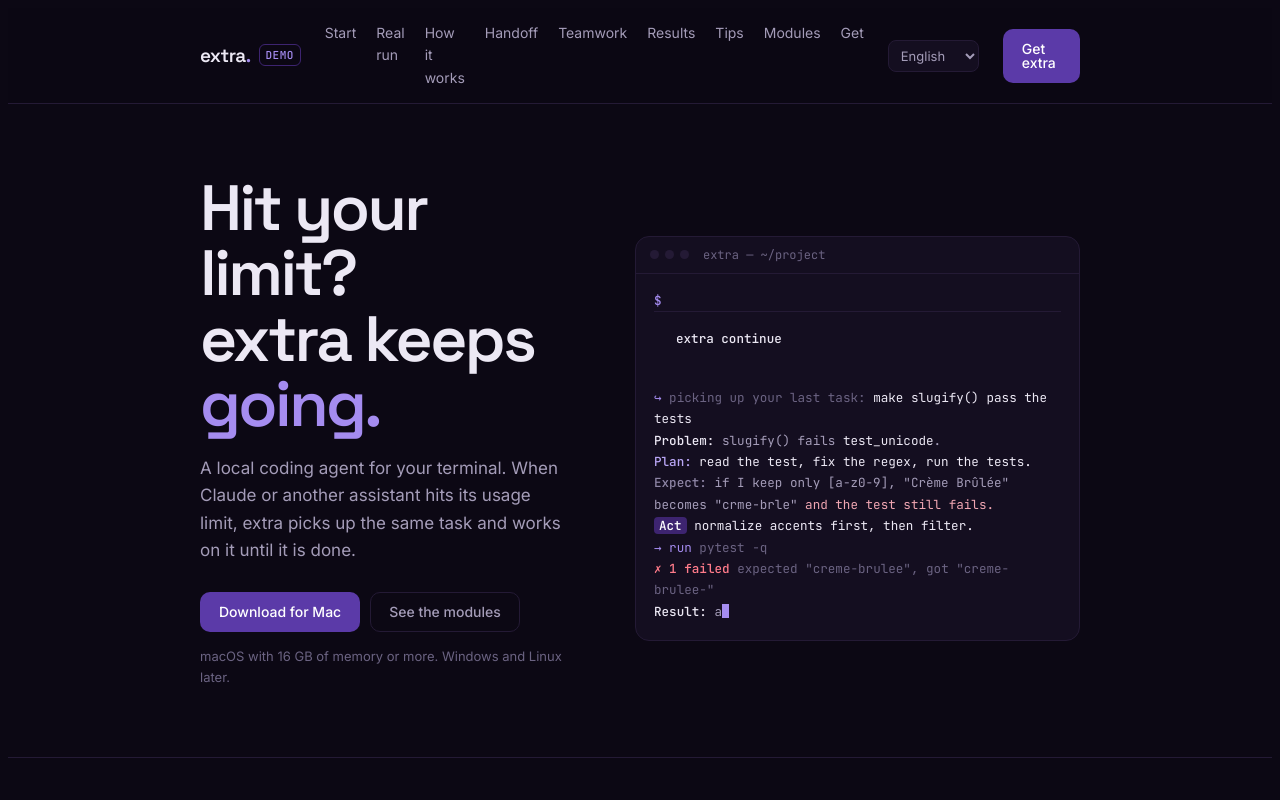
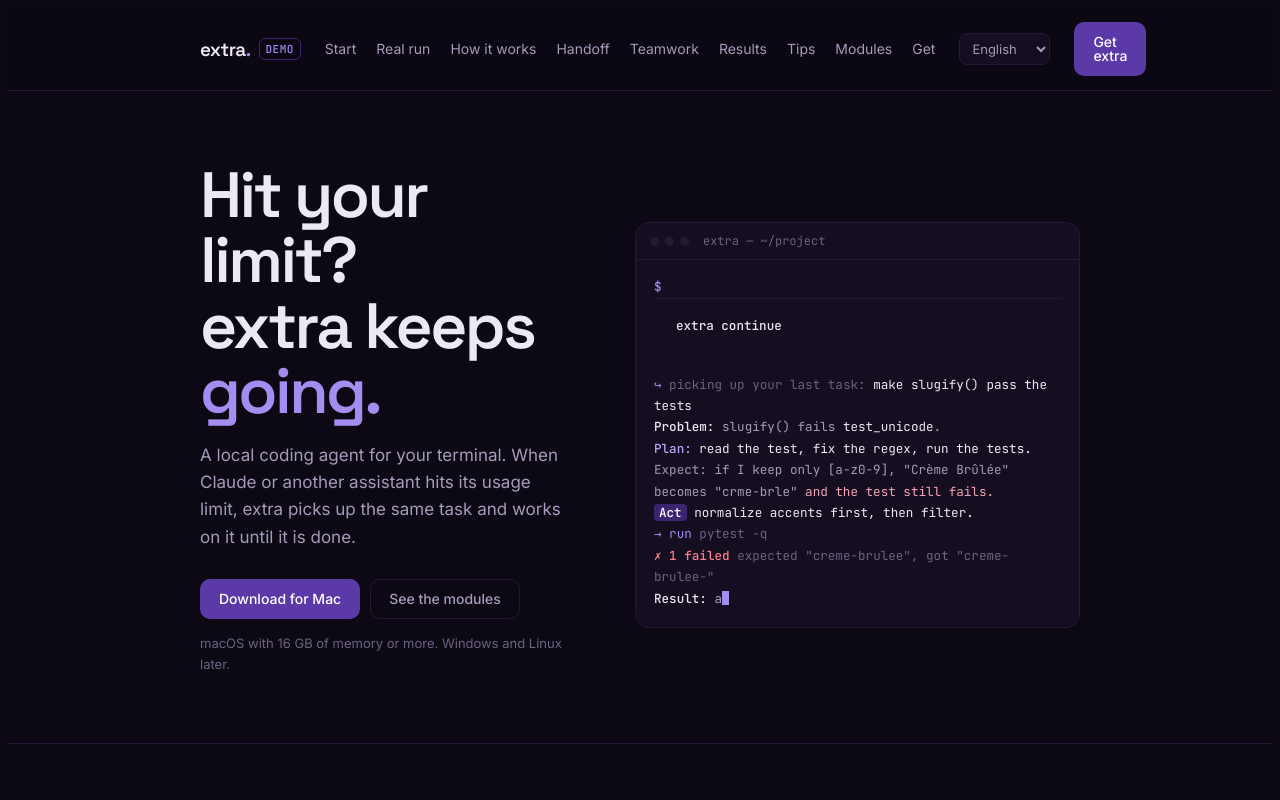
Before and after one commit to len1x111120-prog/extra, a plain HTML site: page docs/index.html in a window 1280 px wide. Shown: the top 800 px of the page. Drawn offline with Linux system fonts and the light colour scheme.

Commit message:
Fix nav wrapping on medium screens
Co-Authored-By: Claude Opus 4.8 <noreply@anthropic.com>

```diff
--- a/docs/index.html
+++ b/docs/index.html
@@ -34,7 +34,7 @@
   .logo .demo { font: 500 11px/1 var(--mono); letter-spacing: 0.04em; text-transform: uppercase; color: var(--purple-3); border: 1px solid var(--purple); border-radius: 6px; padding: 3px 6px; margin-left: 8px; vertical-align: 3px; }
   .plan .when { font: 500 12px var(--mono); color: var(--ink-3); text-transform: uppercase; letter-spacing: 0.05em; }
   nav .links { display: flex; gap: 20px; margin-left: auto; font-size: 14px; color: var(--ink-2); }
-  nav .links a { text-decoration: none; }
+  nav .links a { text-decoration: none; white-space: nowrap; }
   nav .links a:hover { color: var(--ink); }
   #lang { font: 13px var(--body); color: var(--ink-2); background: var(--panel); border: 1px solid var(--line); border-radius: 8px; padding: 6px 8px; }
   #lang:focus-visible { outline: 2px solid var(--purple-3); outline-offset: 2px; }
@@ -144,6 +144,7 @@
 
   #toast { position: fixed; left: 50%; bottom: calc(24px + env(safe-area-inset-bottom, 0px)); transform: translateX(-50%); background: var(--purple-2); color: #fff; font-size: 13.5px; padding: 10px 14px; border-radius: 10px; }
 
+  @media (max-width: 920px) { nav .links { display: none; } }
   @media (max-width: 760px) {
     .hero .grid, .ways, .mods, .price, .facts, .stats, .steps { grid-template-columns: 1fr; }
     .cmd { grid-template-columns: 1fr; gap: 8px; }
```
